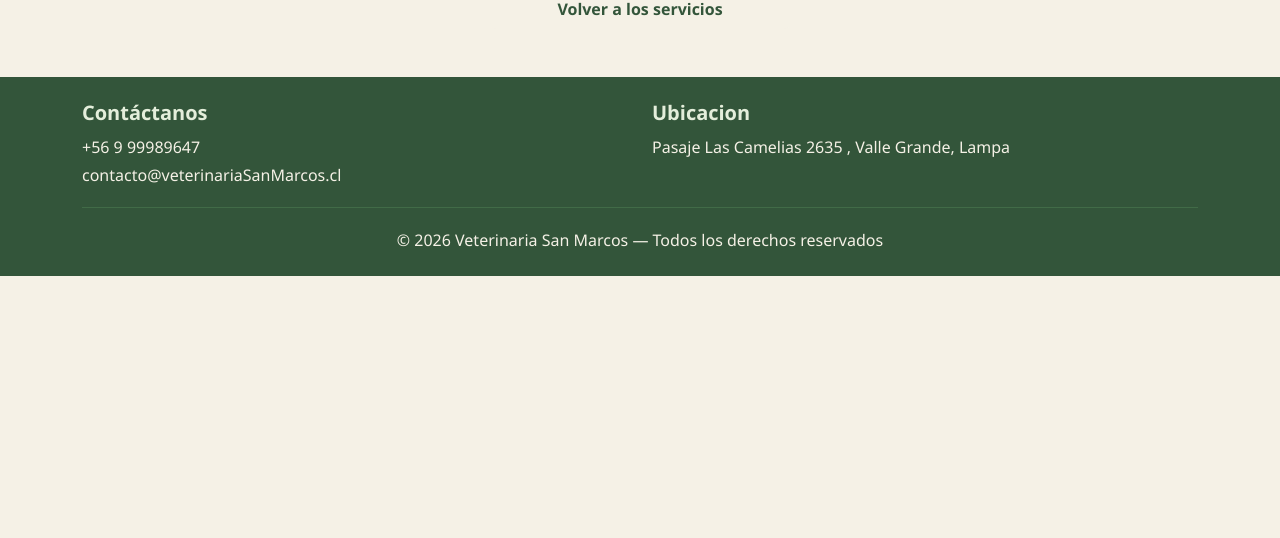
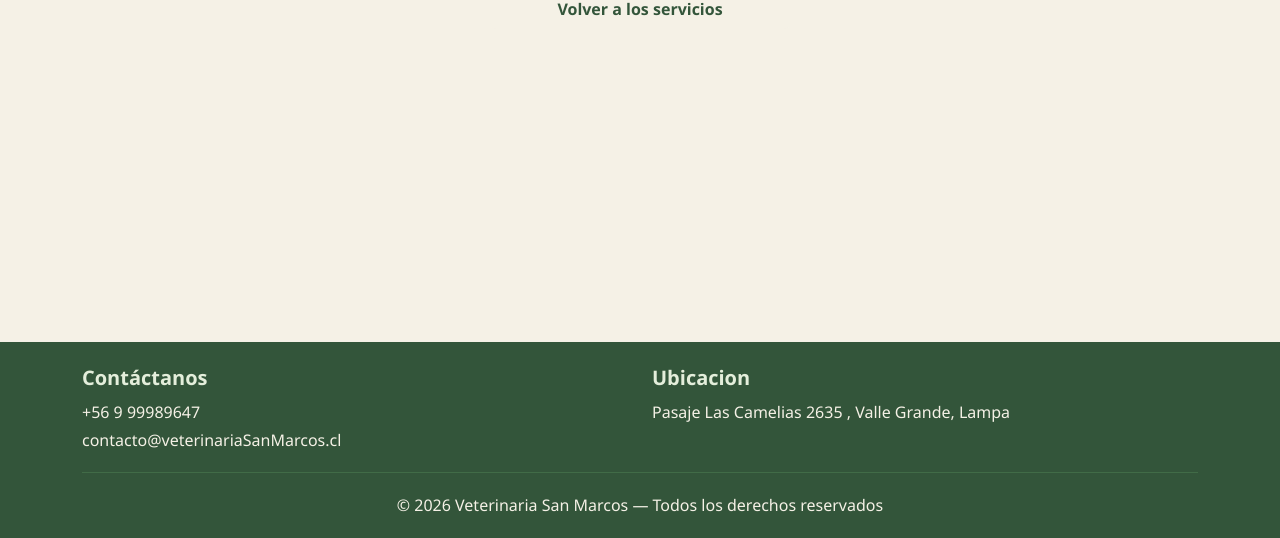
Before and after one commit to josemartinez2000/SanMarcos, a React (Vite) app: page /detalle/1 in a window 1280 px wide. Shown: the part 259-797 px from the top of the page. Built offline with nearby package versions, Linux system fonts and the light colour scheme.

Commit message:
modified:   src/App.tsx 	modified:   src/atoms/Input.tsx 	modified:   src/index.css 	modified:   src/pages/Catalogo.tsx 	modified:   src/pages/Detalle.tsx 	modified:   src/pages/DetalleMed.tsx 	modified:   src/pages/MedVac.tsx 	modified:   src/pages/Principal.tsx

```diff
--- a/src/App.tsx
+++ b/src/App.tsx
@@ -1,5 +1,6 @@
 import { Routes, Route } from 'react-router-dom'
 import Navbar from './organism/Navbar'
+import Footer from './organism/Footer' // Lo importamos de forma global
 
 // Importacion las paginas
 import Principal from './pages/Principal'
@@ -14,16 +15,17 @@ import Registro from './pages/Registro'
 
 function App() {
   return (
-    <>
+    <div className="app-container">
       <Navbar />
 
+      {/* Este contenedor empujará el footer hacia abajo */}
+      <main className="main-content">
         <Routes>
           <Route path="/" element={<Principal />} />
           <Route path="/noticias" element={<Noticias />} />
           <Route path="/catalogo" element={<Catalogo />} />
           <Route path="/med-vac" element={<MedVac />} />
 
-        {/* Rutas dinamicas para ver un item especifico, guiado la referencia */}
           <Route path="/detalle/:id" element={<Detalle />} />
           <Route path="/detalle-med/:id" element={<DetalleMed />} />
           <Route path="/ficha/:id" element={<Ficha />} />
@@ -31,7 +33,10 @@ function App() {
           <Route path="/login" element={<Login />} />
           <Route path="/registro" element={<Registro />} />
         </Routes>
-    </>
+      </main>
+
+      <Footer />
+    </div>
   )
 }
 
--- a/src/index.css
+++ b/src/index.css
@@ -169,3 +169,12 @@ footer hr {
   max-height: 320px;
   object-fit: cover;
 }
+.app-container {
+  display: flex;
+  flex-direction: column;
+  min-height: 100vh;
+}
+
+.main-content {
+  flex: 1;
+}
--- a/src/pages/Catalogo.tsx
+++ b/src/pages/Catalogo.tsx
@@ -1,4 +1,4 @@
-import Footer from '../organism/Footer';
+
 import CardMedicamento from '../molecules/CardMedicamento';
 
 const catalogo = [
@@ -247,7 +247,7 @@ function Catalogo() {
         ))}
       </div>
 
-      <Footer />
+
     </>
   );
 }
--- a/src/pages/Detalle.tsx
+++ b/src/pages/Detalle.tsx
@@ -1,5 +1,5 @@
 import { useParams, Link } from 'react-router-dom';
-import Footer from '../organism/Footer';
+
 
 const catalogo = [
     {
@@ -261,7 +261,7 @@ function Detalle() {
           </Link>
         </div>
       </div>
-      <Footer />
+
     </>
   );
 }
--- a/src/pages/DetalleMed.tsx
+++ b/src/pages/DetalleMed.tsx
@@ -1,5 +1,5 @@
 import { useParams, Link } from 'react-router-dom';
-import Footer from '../organism/Footer';
+
 
 const catalogoMed = [
     {
@@ -288,7 +288,7 @@ function DetalleMed() {
           </Link>
         </div>
       </div>
-      <Footer />
+
     </>
   );
 }
--- a/src/pages/MedVac.tsx
+++ b/src/pages/MedVac.tsx
@@ -1,4 +1,4 @@
-import Footer from '../organism/Footer';
+
 import CardMedicamento from '../molecules/CardMedicamento';
 
 const catalogoMed = [
@@ -272,7 +272,7 @@ function MedVac() {
           />
         ))}
       </div>
-      <Footer />
+
     </>
   );
 }
--- a/src/pages/Principal.tsx
+++ b/src/pages/Principal.tsx
@@ -1,6 +1,5 @@
 import { Link } from 'react-router-dom';
 import CardNoticia from '../molecules/CardNoticia';
-import Footer from '../organism/Footer';
 
 function Principal() {
   return (
@@ -120,7 +119,7 @@ function Principal() {
         </div>
       </section>
 
-      <Footer />
+
     </>
   );
 }
```
Also changed, not shown: src/atoms/Input.tsx (+16 -0 lines). Lines whose indentation alone changed are shown as unchanged.
